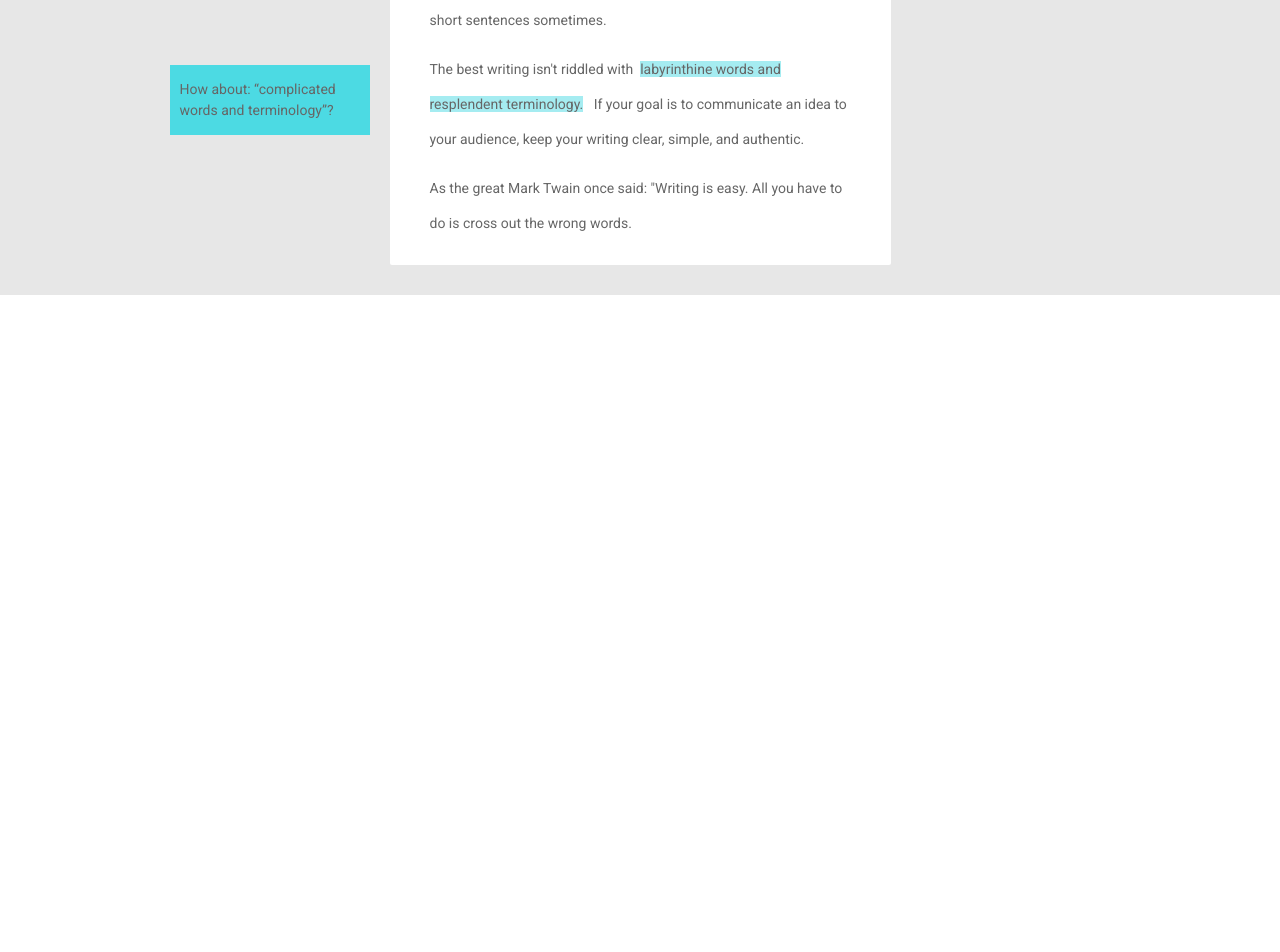
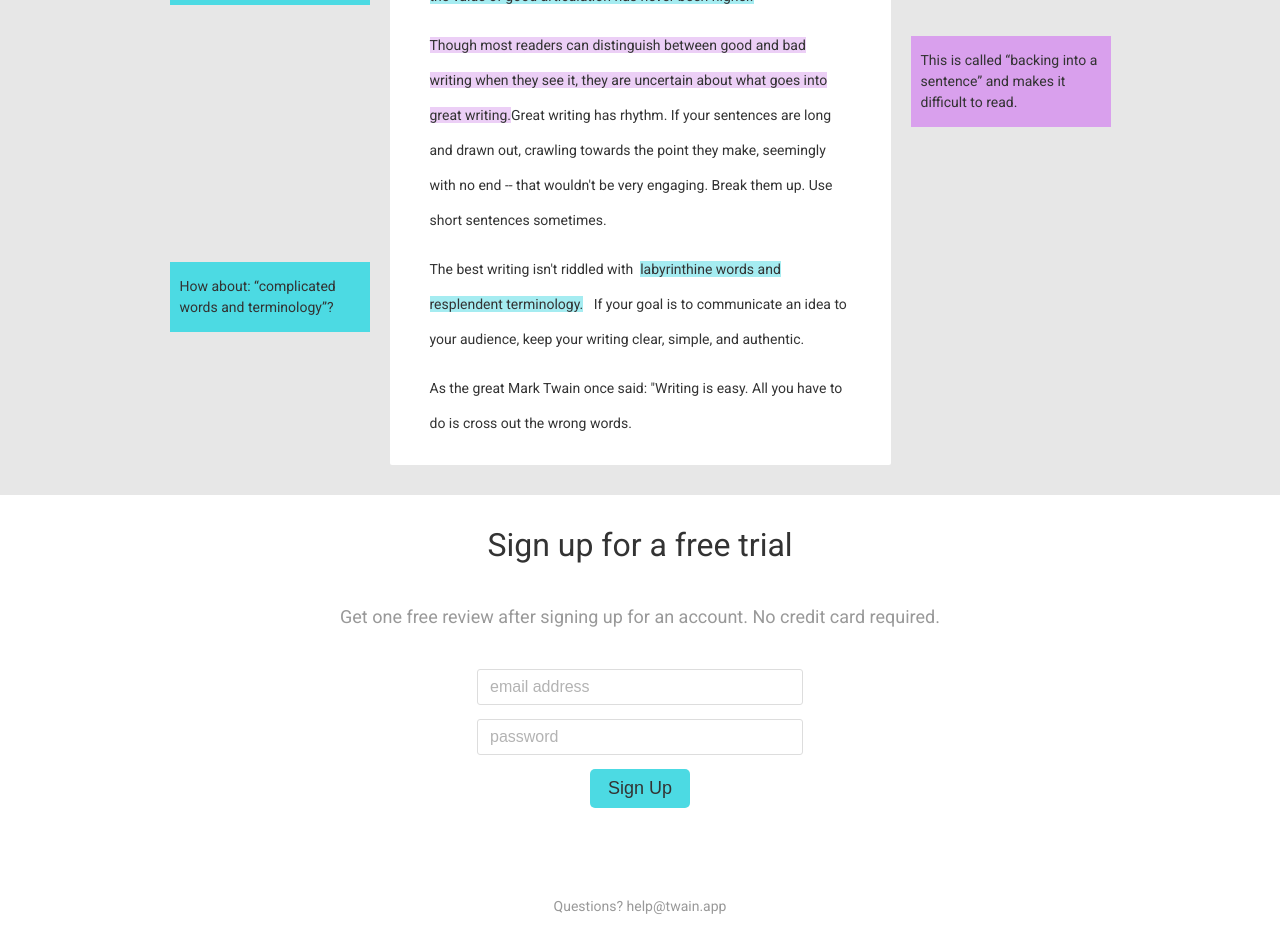
Before and after one commit to choxi/twain, a React (Vite) app: page / in a window 1280 px wide. Shown: the part 672-1624 px from the top of the page. Before the commit the page ends 967 px from the top, so only its background shows below. Built offline with nearby package versions, Linux system fonts and the light colour scheme.

Commit message:
Finish first pass of landing page

```diff
--- a/src/components/App.js
+++ b/src/components/App.js
@@ -14,8 +14,8 @@ export default class App extends Component {
 
         <div className="Section Section--alt">
           <p class="Text--quote">
-            The difference between the right word and the almost right word
-            is the difference between lightning and a lightning bug.
+            "The difference between the right word and the almost right word
+            is the difference between lightning and a lightning bug."
           </p>
           <p class="Text--quote">
             &mdash; Mark Twain
@@ -83,6 +83,27 @@ export default class App extends Component {
             </div>
           </div>
         </div>
+
+        <div className="Section Section--cta">
+          <h1>Sign up for a free trial</h1>
+          <h6>Get one free review after signing up for an account. No credit card required.</h6>
+
+          <p>
+            <input type="text" placeholder="email address" />
+          </p>
+
+          <p>
+            <input type="text" placeholder="password" />
+          </p>
+
+          <p>
+            <button>Sign Up</button>
+          </p>
+        </div>
+
+        <div className="Section Section--footer">
+          <p>Questions? help@twain.app</p>
+        </div>
       </div>
     )
   }
--- a/src/components/App.scss
+++ b/src/components/App.scss
@@ -1,9 +1,22 @@
-$primaryTypeColor: #666;
+$primaryTypeColor: #333;
 $secondaryTypeColor: #999;
 $backgroundAlt: #E7E7E7;
 
 $primaryHighlight: #4CDAE3;
 $secondaryHighlight: #D9A0ED;
+
+input[type="text"] {
+  padding: 0.5em 0.75em;
+  font-size: 16px;
+  border: 1px solid #DDD;
+  border-radius: 3px;
+  outline: none;
+  min-width: 300px;
+
+  &::placeholder {
+    color: lighten($secondaryTypeColor, 10);
+  }
+}
 
 p {
   color: $primaryTypeColor;
@@ -12,7 +25,35 @@ p {
   font-size: 14px;
 }
 
+button {
+  background: $primaryHighlight;
+  outline: none;
+  border: none;
+  font-size: 18px;
+  padding: 0.5em 1em;
+  border-radius: 5px;
+  color: $primaryTypeColor;
+  font-weight: lighter;
+  cursor: pointer;
+
+  &:hover {
+    background: lighten($primaryHighlight, 10);
+  }
+}
+
+h1, h2, h3, h4, h5, h6 {
+  font-family: 'Roboto', sans-serif;
+  color: $primaryTypeColor;
+  font-weight: lighter;
+}
+
+h6 {
+  color: $secondaryTypeColor;
+  font-size: 18px;
+}
+
 .Jumbotron {
+  padding: 60px 0;
   text-align: center;
 }
 
@@ -51,9 +92,24 @@ p {
   background: $backgroundAlt;
 }
 
+.Section--cta {
+  h1, h2, h6, p {
+    text-align: center;
+  }
+}
+
+.Section--footer {
+  padding: 50px 0;
+  p {
+    text-align: center;
+    color: $secondaryTypeColor;
+  }
+}
+
 .Features {
   display: flex;
   justify-content: space-around;
+  padding: 40px 0;
 }
 
 .Features__feature {
@@ -95,17 +151,17 @@ p {
 }
 
 .Page .Annotation--1 {
-  top: 31px;
+  top: 5%;
   left: -220px;
 }
 
 .Page .Annotation--2 {
-  top: 150px;
+  top: 26%;
   right: -220px;
 }
 
 .Page .Annotation--3 {
-  top: 380px;
+  top: 65%;
   left: -220px;
 }
 
```
